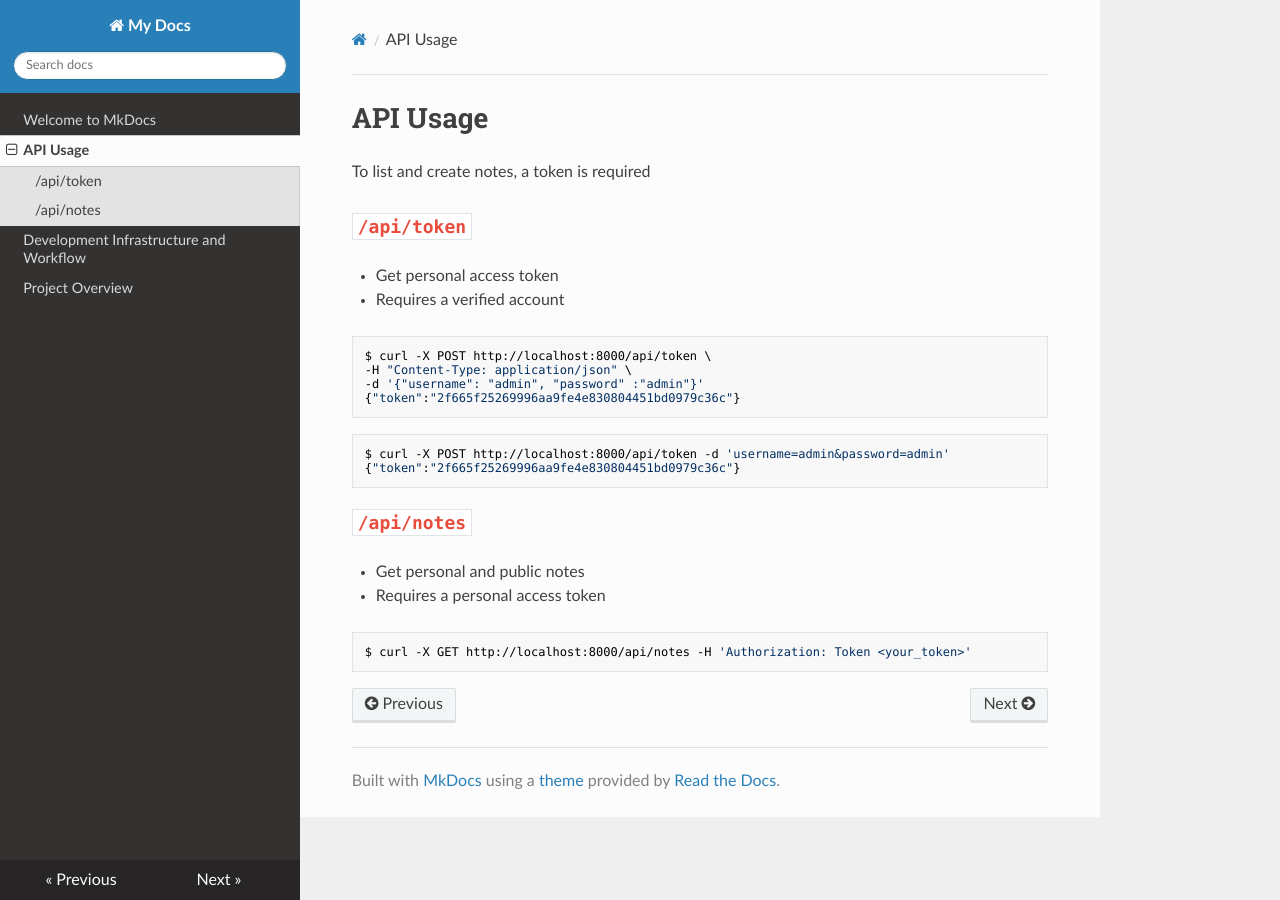
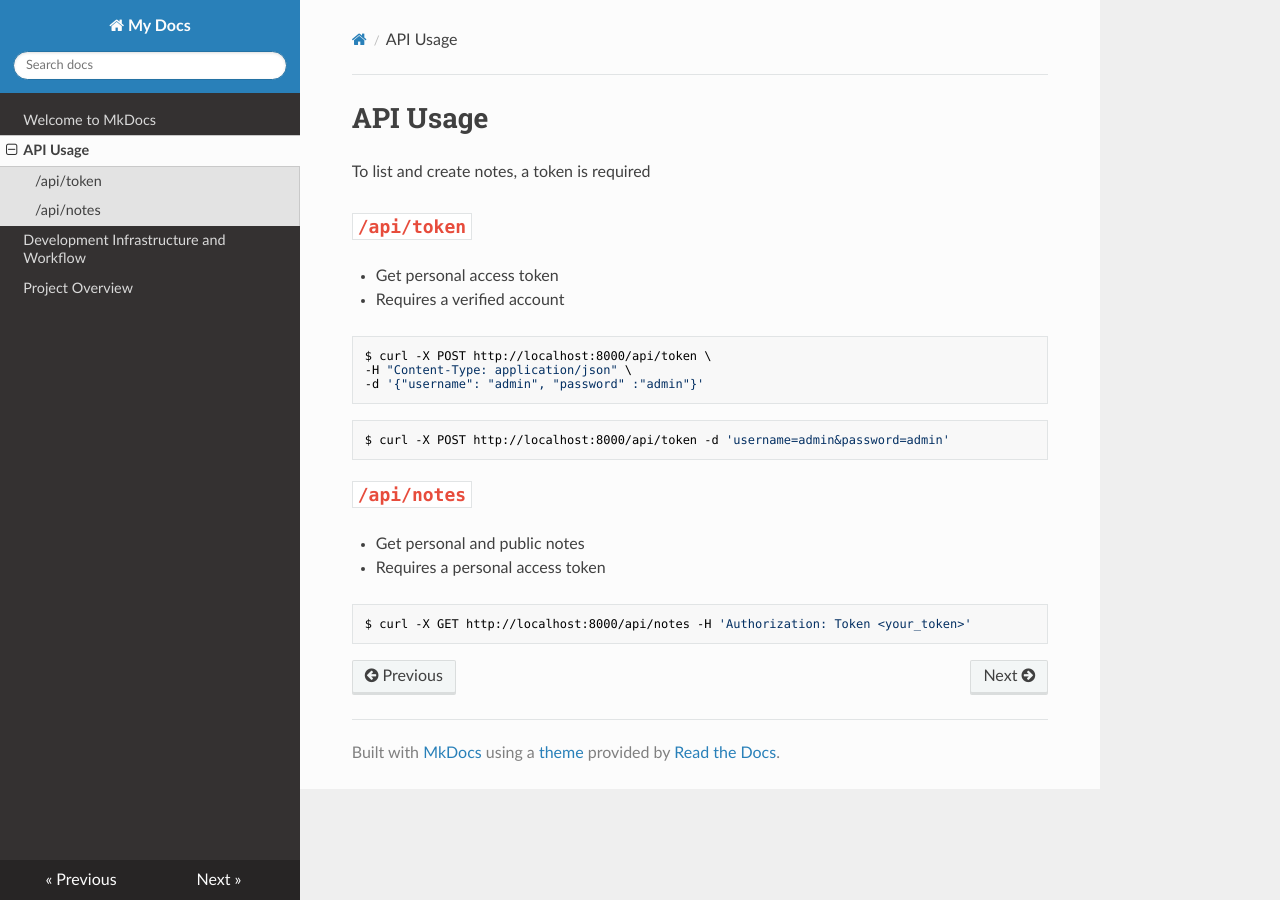
Before and after one commit to xk67/secure-notes, an MkDocs documentation site: the page built from docs/docs/api-usage.md, in a window 1280 px wide. Built offline with MkDocs 1.6.1, drawn with Linux system fonts in a browser that asks for light colours; nearby versions of some CDN libraries.

Commit message:
doc(api): remove token

````diff
--- a/docs/docs/api-usage.md
+++ b/docs/docs/api-usage.md
@@ -11,12 +11,10 @@ To list and create notes, a token is required
 $ curl -X POST http://localhost:8000/api/token \
 -H "Content-Type: application/json" \
 -d '{"username": "admin", "password" :"admin"}'
-{"token":"2f665f25269996aa9fe4e830804451bd0979c36c"}
 ```
 
 ```bash
 $ curl -X POST http://localhost:8000/api/token -d 'username=admin&password=admin'
-{"token":"2f665f25269996aa9fe4e830804451bd0979c36c"}
 ```
 
 ## `/api/notes`
````
